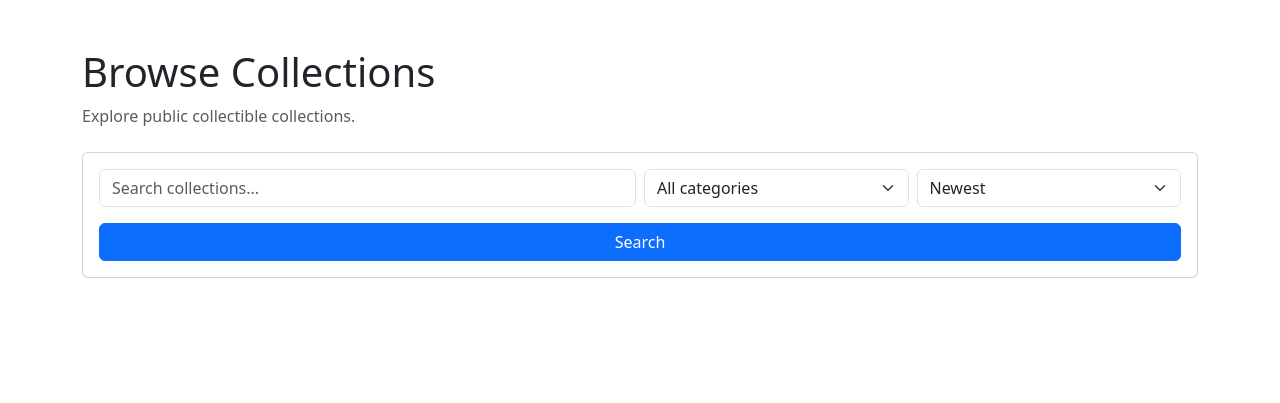
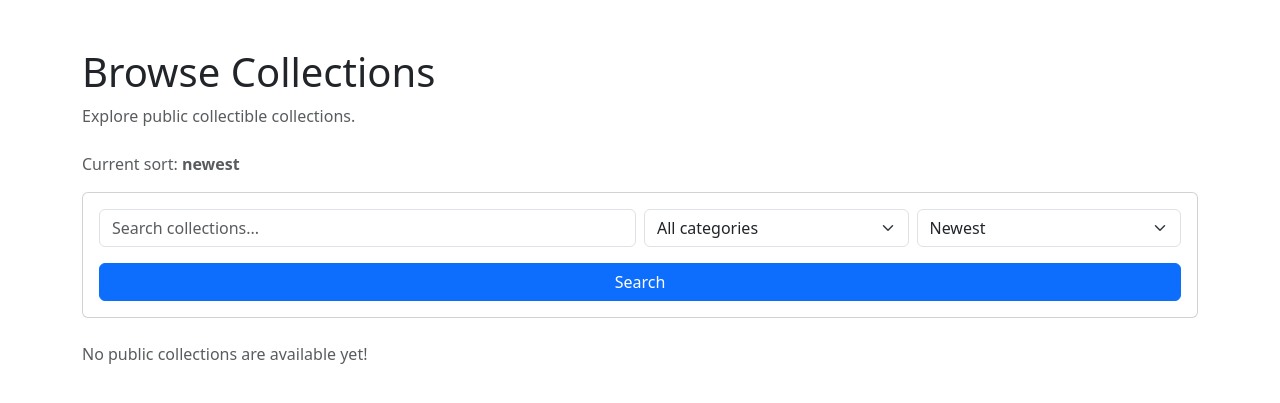
Before and after one commit to 1celatte/CollectiX, a Flask app: page /browse/ in a window 1280 px wide. Shown: the top 403 px of the page. Run offline with Flask 3, Linux system fonts and the light colour scheme.

Commit message:
Add collection search filters and sorting

```diff
--- a/app/browse/routes.py
+++ b/app/browse/routes.py
@@ -1,7 +1,58 @@
-from flask import render_template
+from flask import render_template, request
 from app.browse import browse_bp
+from app.models import Collection
 
+#Browse all public collections
 @browse_bp.route("/")
-def index():
-    #Temporary response for testing
-    return render_template("browse/browse.html")
+def browse_page():
+    #Get the keyword from the search box
+    query = request.args.get("q","").strip()
+
+    #Get the selected category
+    category = request.args.get("category", "").strip()
+
+    #Get the selected sorting option
+    sort = request.args.get("sort", "newest")
+
+    #Start with approved public collections
+    collections_query = Collection.query.filter_by(
+        status="approved"
+        )
+
+    #Search by collection name
+    if query:
+        collections_query = collections_query.filter(
+            Collection.name.ilike(f"%{query}%")
+        )
+
+    # Filter by category
+    if category:
+        collections_query = collections_query.filter(
+            Collection.category.ilike(category)
+        )
+
+    #Sort the results
+    if sort == "oldest":
+        collections_query = collections_query.order_by(
+            Collection.created_at.asc()
+        )
+    elif sort == "name":
+        collections_query = collections_query.order_by(
+            Collection.name.asc()
+        )
+    else:
+        collections_query = collections_query.order_by(
+            Collection.created_at.desc()
+        )
+
+    #Run the database query
+    collections = collections_query.all()
+
+    #Send all the collections(results) to HTML page
+    return render_template(
+        "browse/browse.html",
+        collections=collections,
+        query=query,
+        category=category,
+        sort=sort
+    )
--- a/app/templates/browse/browse.html
+++ b/app/templates/browse/browse.html
@@ -8,20 +8,36 @@
     <title>Browse Collections - CollectiX</title>
 
     <!--Bootstrap CSS-->
-    <link href="https://cdn.jsdelivr.net/npm/bootstrap@5.3.8/dist/css/bootstrap.min.css"
-    rel="stylesheet">
+    <link href="https://cdn.jsdelivr.net/npm/bootstrap@5.3.8/dist/css/bootstrap.min.css" rel="stylesheet">
 </head>
 
 <body>
 
     <main class="container py-5">
 
-        <!--page heading-->
+        <!--Page heading-->
         <h1 class="mb-2">Browse Collections</h1>
 
-        <!--page description-->
+        <!--Page description-->
         <p class="text-muted mb-4">
             Explore public collectible collections.
+        </p>
+
+        <!-- Temporary debug information to verify that Flask receives the search and filter parameters -->
+        {% if query %}
+        <p class="text-primary">
+            Current keyword: <strong>{{ query }}</strong>
+        </p>
+        {% endif %}
+
+        {% if category %}
+        <p class="text-primary">
+            Current category: <strong>{{ category }}</strong>
+        </p>
+        {% endif %}
+
+        <p class="text-muted">
+            Current sort: <strong>{{ sort }}</strong>
         </p>
 
         <!--Search and filter form-->
@@ -31,40 +47,96 @@
 
                 <!--search by keyword-->
                 <div class="col-md-6">
-                    <input type="text"
-                           name="q"
-                           class="form-control"
-                           placeholder="Search collections...">
+                    <input type="text" name="q" class="form-control" placeholder="Search collections...">
                 </div>
 
-                <!--filter by category （option only for testing)-->
+                <!--Filter by category （option only for testing)-->
                 <div class="col-md-3">
                     <select name="category" class="form-select">
+
                         <option value="">All categories</option>
                         <option value="anime">Anime</option>
                         <option value="gaming">Gaming</option>
                         <option value="blind-box">Blind Box</option>
+
                     </select>
                 </div>
 
-                <!--sort option-->
+                <!--Sort option-->
                 <div class="col-md-3">
                     <select name="sort" class="form-select">
+
                         <option value="newest">Newest</option>
                         <option value="oldest">Oldest</option>
                         <option value="name">Name A-Z</option>
+
                     </select>
                 </div>
 
             </div>
 
-            <!--Search button-->
+            <!--Search button (submit search)-->
             <button type="submit" class="btn btn-primary mt-3">
                 Search
             </button>
 
         </form>
 
+        <!--Collection results-->
+        <div class="row g-4">
+
+            <!--Check whether collections exist or not-->
+            {% if collections%}
+
+            <!--Display every collection-->
+            {% for collection in collections %}
+
+            <div class="col-md-4">
+                <div class="card h-100 shadow-sm">
+
+                    <div class="card-body">
+
+                        <!--Collection name-->
+                        <h5 class="card-title">
+                            {{ collection.name }}
+                        </h5>
+
+                        <!--Collection description-->
+                        <p class="card-text">
+                            {{ collection.description }}
+                        </p>
+
+                        <!--Collection category-->
+                        <p class="text-muted">
+                            Category: {{ collection.category }}
+                        </p>
+
+                        <!--Temporary details button-->
+                        <a href="#" class="btn btn-outline-primary">
+                            View Collection
+                        </a>
+
+                    </div>
+
+                </div>
+
+            </div>
+
+            {% endfor %}
+
+            {% else %}
+
+            <!--Message when no collections exist-->
+            <div class="col-12">
+                <p class="text-muted">
+                    No public collections are available yet!
+                </p>
+            </div>
+
+            {% endif %}
+
+        </div>
+
     </main>
 
 </body>
```
